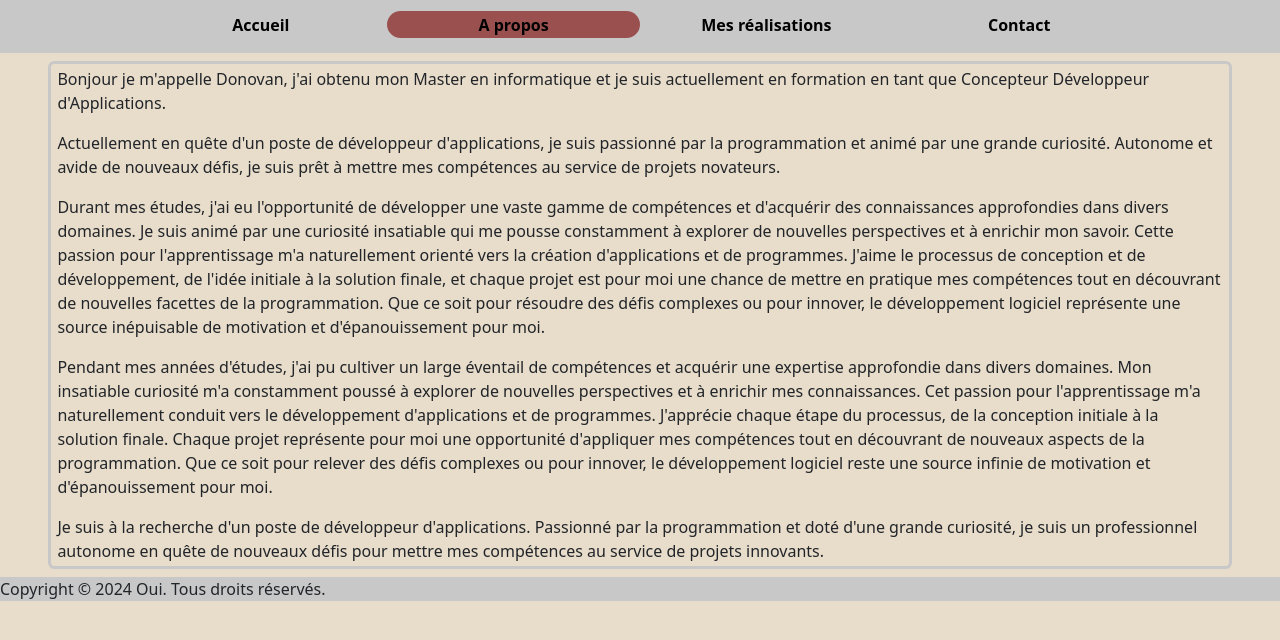
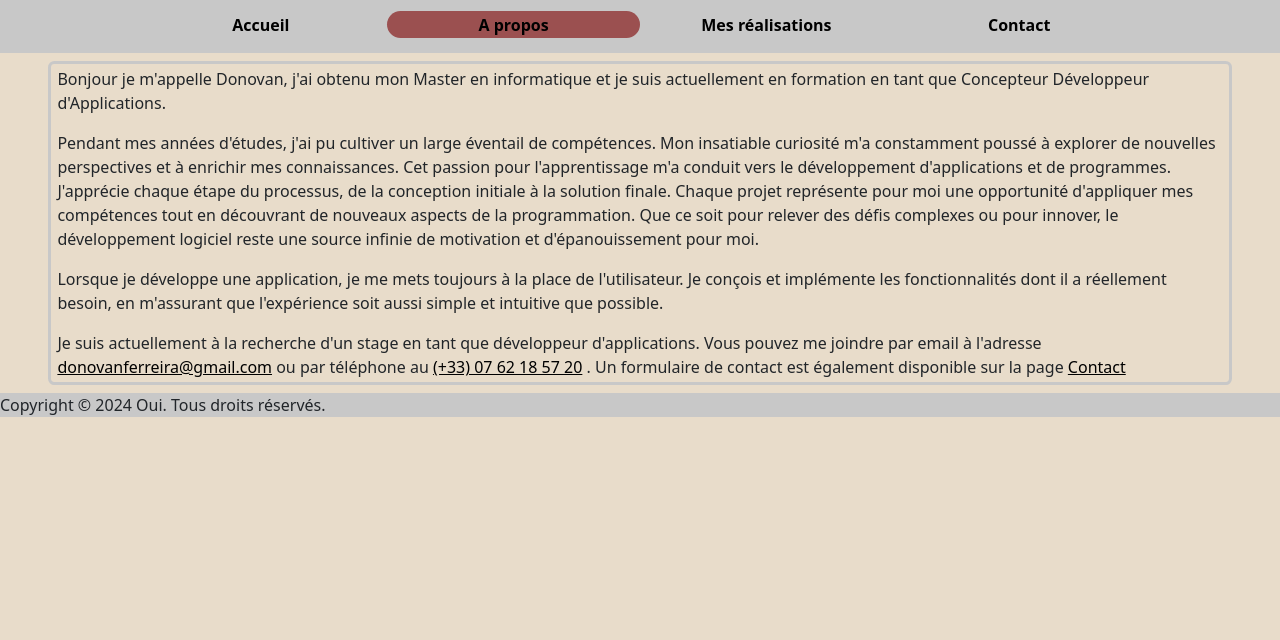
Before and after one commit to FDonovan12/portfolio, a plain HTML site: page about.html in a window 1280 px wide. Shown: the part 104-744 px from the top of the page. Drawn offline with nearby package versions, Linux system fonts and the light colour scheme.

Commit message:
About is finished

```diff
--- a/about.html
+++ b/about.html
@@ -6,47 +6,36 @@
     <body>
         <header></header>
         <main>
-            <section class="description my-2 mx-1 mx-md-5">
-                <div>
+            <section class="about my-2 mx-1 mx-md-5">
+                <div class="about-brief-presentation">
                     Bonjour je m'appelle Donovan, j'ai obtenu mon Master en informatique et je suis
                     actuellement en formation en tant que Concepteur Développeur d'Applications.
                 </div>
-                <div>
-                    Actuellement en quête d'un poste de développeur d'applications, je suis
-                    passionné par la programmation et animé par une grande curiosité. Autonome et
-                    avide de nouveaux défis, je suis prêt à mettre mes compétences au service de
-                    projets novateurs.
+                <div class="about-presentation">
+                    Pendant mes années d'études, j'ai pu cultiver un large éventail de compétences.
+                    Mon insatiable curiosité m'a constamment poussé à explorer de nouvelles
+                    perspectives et à enrichir mes connaissances. Cet passion pour l'apprentissage
+                    m'a conduit vers le développement d'applications et de programmes. J'apprécie
+                    chaque étape du processus, de la conception initiale à la solution finale.
+                    Chaque projet représente pour moi une opportunité d'appliquer mes compétences
+                    tout en découvrant de nouveaux aspects de la programmation. Que ce soit pour
+                    relever des défis complexes ou pour innover, le développement logiciel reste une
+                    source infinie de motivation et d'épanouissement pour moi.
                 </div>
-                <div>
-                    Durant mes études, j'ai eu l'opportunité de développer une vaste gamme de
-                    compétences et d'acquérir des connaissances approfondies dans divers domaines.
-                    Je suis animé par une curiosité insatiable qui me pousse constamment à explorer
-                    de nouvelles perspectives et à enrichir mon savoir. Cette passion pour
-                    l'apprentissage m'a naturellement orienté vers la création d'applications et de
-                    programmes. J'aime le processus de conception et de développement, de l'idée
-                    initiale à la solution finale, et chaque projet est pour moi une chance de
-                    mettre en pratique mes compétences tout en découvrant de nouvelles facettes de
-                    la programmation. Que ce soit pour résoudre des défis complexes ou pour innover,
-                    le développement logiciel représente une source inépuisable de motivation et
-                    d'épanouissement pour moi.
+                <div class="about-vision">
+                    Lorsque je développe une application, je me mets toujours à la place de
+                    l'utilisateur. Je conçois et implémente les fonctionnalités dont il a réellement
+                    besoin, en m'assurant que l'expérience soit aussi simple et intuitive que
+                    possible.
                 </div>
-                <div>
-                    Pendant mes années d'études, j'ai pu cultiver un large éventail de compétences
-                    et acquérir une expertise approfondie dans divers domaines. Mon insatiable
-                    curiosité m'a constamment poussé à explorer de nouvelles perspectives et à
-                    enrichir mes connaissances. Cet passion pour l'apprentissage m'a naturellement
-                    conduit vers le développement d'applications et de programmes. J'apprécie chaque
-                    étape du processus, de la conception initiale à la solution finale. Chaque
-                    projet représente pour moi une opportunité d'appliquer mes compétences tout en
-                    découvrant de nouveaux aspects de la programmation. Que ce soit pour relever des
-                    défis complexes ou pour innover, le développement logiciel reste une source
-                    infinie de motivation et d'épanouissement pour moi.
-                </div>
-                <div>
-                    Je suis à la recherche d'un poste de développeur d'applications. Passionné par
-                    la programmation et doté d'une grande curiosité, je suis un professionnel
-                    autonome en quête de nouveaux défis pour mettre mes compétences au service de
-                    projets innovants.
+                <div class="about-contact">
+                    Je suis actuellement à la recherche d'un stage en tant que développeur
+                    d'applications. Vous pouvez me joindre par email à l'adresse
+                    <a href="mailto:donovanferreira@gmail.com">donovanferreira@gmail.com</a>
+                    ou par téléphone au
+                    <a href="tel:+33762185720">(+33) 07 62 18 57 20</a>
+                    . Un formulaire de contact est également disponible sur la page
+                    <a href="contact.html">Contact</a>
                 </div>
             </section>
         </main>
--- a/script.js
+++ b/script.js
@@ -221,10 +221,6 @@ function addProject(projects_xml, balise_parent) {
     });
 }
 
-function adjustHeight(el) {
-    el.style.height = 'auto';
-    el.style.height = el.scrollHeight + 'px';
-}
 function messageHeight() {
     const textarea = document.getElementById('messageContact');
     if (textarea) {
@@ -234,3 +230,7 @@ function messageHeight() {
         });
     }
 }
+function adjustHeight(el) {
+    el.style.height = 'auto';
+    el.style.height = el.scrollHeight + 'px';
+}
--- a/style.css
+++ b/style.css
@@ -157,7 +157,7 @@ label {
 }
 
 /* About */
-.description {
+.about {
     border: 0.2rem solid var(--gray-color);
     border-radius: 0.4rem;
     padding: 0.2rem 0.4rem;
@@ -165,3 +165,6 @@ label {
     flex-direction: column;
     gap: 1rem;
 }
+.about-contact a {
+    text-decoration: underline !important;
+}
```
